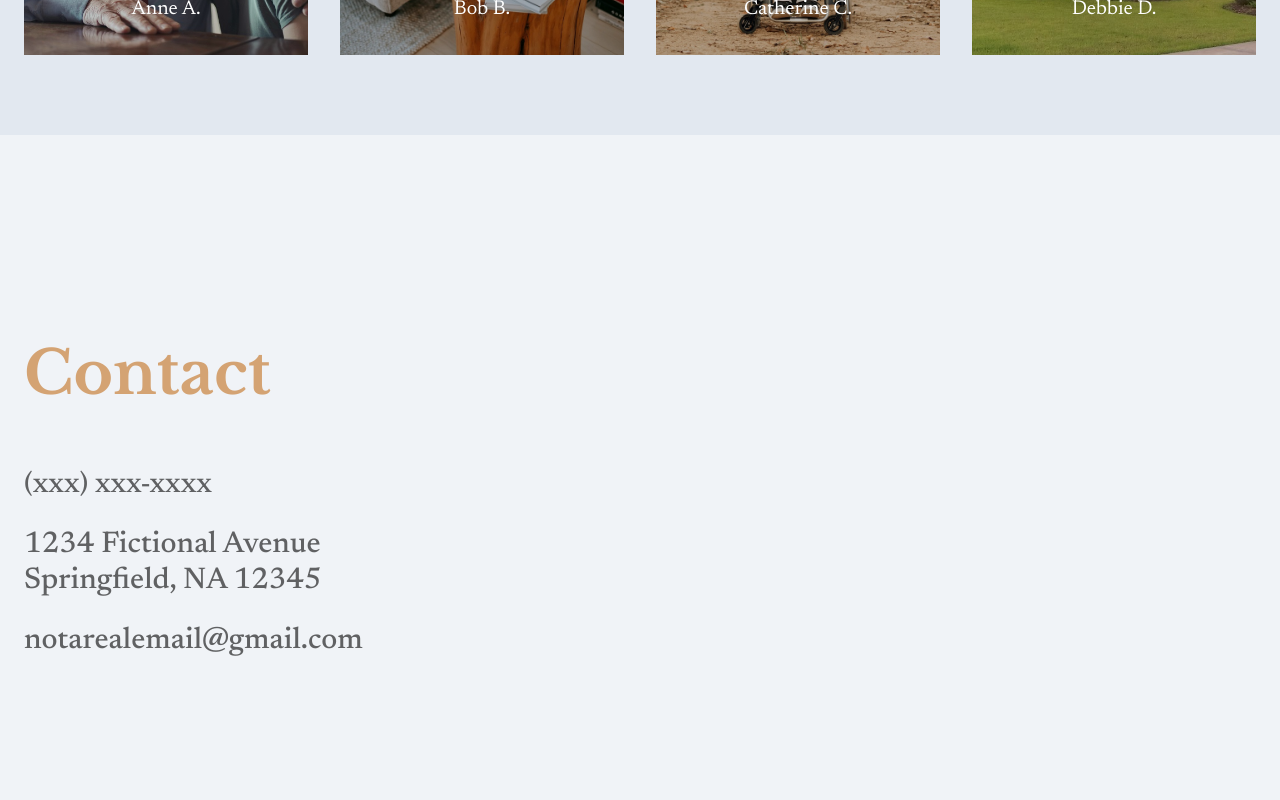
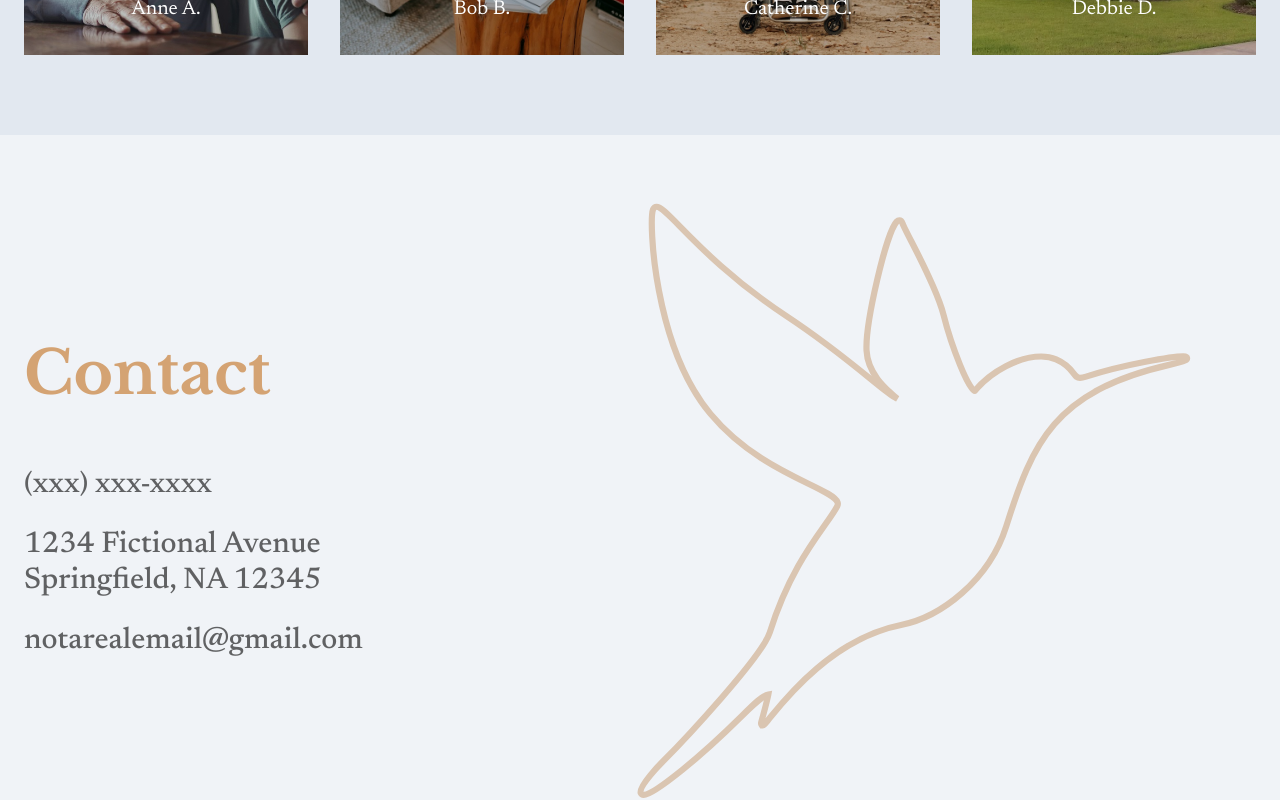
Before and after one commit to joooons/home-care, a React (Vite) app: page / in a window 1280 px wide. Shown: the part 2660-3460 px from the top of the page. Built offline with nearby package versions, Linux system fonts and the light colour scheme; a web font is replaced by a local one.

Commit message:
add hummingbird to ContactAlt

```diff
--- a/src/components/ContactAlt.tsx
+++ b/src/components/ContactAlt.tsx
@@ -1,4 +1,4 @@
-// import SvgBlob from "./SvgBlob"
+import SvgBird from "./SvgBird"
 
 export default function ContactAlt() {
   return (
@@ -7,14 +7,14 @@ export default function ContactAlt() {
         id="contact"
         className="relative overflow-hidden bg-slate-200/50"
       >
-        {/* <div className="absolute inset-5 -z-10 flex h-full w-full flex-col justify-end object-cover">
-          <SvgBlob></SvgBlob>
-        </div> */}
+        <div className="absolute -z-10 flex h-full w-full flex-col items-end justify-center p-16">
+          <SvgBird opacity={0} strokeWidth={4} height={"h-full"}></SvgBird>
+        </div>
         <div className="container relative mx-auto flex flex-col gap-8 px-6 py-24 md:py-32 lg:gap-16 lg:py-40 xl:py-52">
-          <h1 className="font-libre  max-w-xl text-left text-3xl font-bold text-tan md:text-4xl lg:text-6xl dark:text-light">
+          <h1 className="max-w-xl  text-left font-libre text-3xl font-bold text-tan md:text-4xl lg:text-6xl dark:text-light">
             Contact
           </h1>
-          <div className="font-newsreader flex flex-col space-y-3 text-left text-xl font-medium text-dark/60 md:text-2xl lg:space-y-6 lg:text-3xl dark:text-light/60">
+          <div className="flex flex-col space-y-3 text-left font-newsreader text-xl font-medium text-dark/60 md:text-2xl lg:space-y-6 lg:text-3xl dark:text-light/60">
             <p>(xxx) xxx-xxxx</p>
             <p>
               1234 Fictional Avenue<br></br>Springfield, NA 12345
--- a/src/components/NavBarAlt.tsx
+++ b/src/components/NavBarAlt.tsx
@@ -41,9 +41,9 @@ export default function NavBarAlt() {
               <div className="flex flex-1 items-center justify-center">
                 {/* Brand Name */}
 
-                <div className="font-playball flex flex-row justify-center gap-2 bg-clip-text py-3 text-xl font-medium text-tan sm:text-2xl lg:text-4xl">
+                <div className="flex flex-row justify-center gap-2 bg-clip-text py-3 font-playball text-xl font-medium text-tan sm:text-2xl lg:text-4xl">
                   <span className="block md:hidden">
-                    <SvgBird color={"#D4A373"}></SvgBird>
+                    <SvgBird opacity={1} strokeWidth={0}></SvgBird>
                   </span>
                   <span className="hidden md:block">Home Care</span>
                   <span className="hidden md:block">Company</span>
--- a/src/components/SvgBird.tsx
+++ b/src/components/SvgBird.tsx
@@ -1,18 +1,32 @@
 interface Props {
   color?: string
+  opacity?: number
+  size?: string
+  strokeWidth?: number
+  height?: string
 }
 
-export default function SvgBird({ color = "#000000" }: Props) {
+export default function SvgBird({
+  color = "#D4A373",
+  opacity = 1,
+  size = "40px",
+  strokeWidth = 16,
+  height = "",
+}: Props) {
   return (
-    <>
     <svg
       fill={color}
-        height="35px"
-        width="35px"
+      fill-opacity={opacity}
+      stroke="#D4A373"
+      strokeWidth={strokeWidth}
+      height={size}
+      width={size}
       version="1.1"
       id="Capa_1"
       xmlns="http://www.w3.org/2000/svg"
-        viewBox="0 0 379.777 379.777"
+      // viewBox="0 0 379.777 379.777"
+      viewBox="-5 -5 390 390"
+      className={height + " w-auto"}
     >
       <path
         d="M366.314,97.749c-0.129-1.144-1.544-1.144-2.389-1.144c-6.758,0-37.499,4.942-62.82,13.081
@@ -32,6 +46,5 @@ export default function SvgBird({ color = "#000000" }: Props) {
 	C366.502,99.413,366.428,98.751,366.314,97.749z"
       />
     </svg>
-    </>
   )
 }
```
Lines whose indentation alone changed are shown as unchanged.
